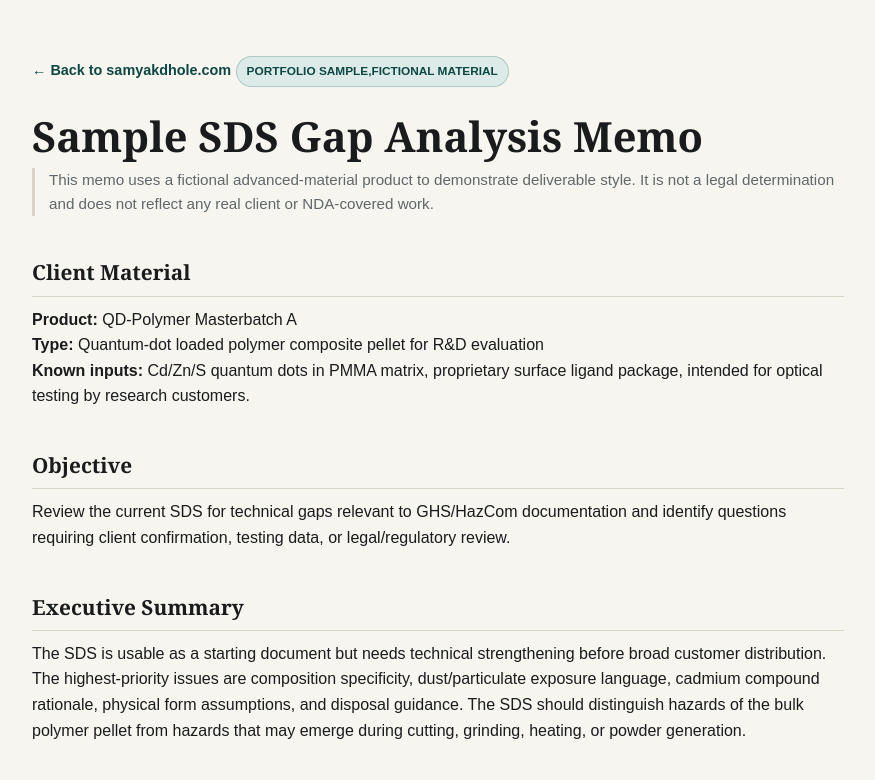
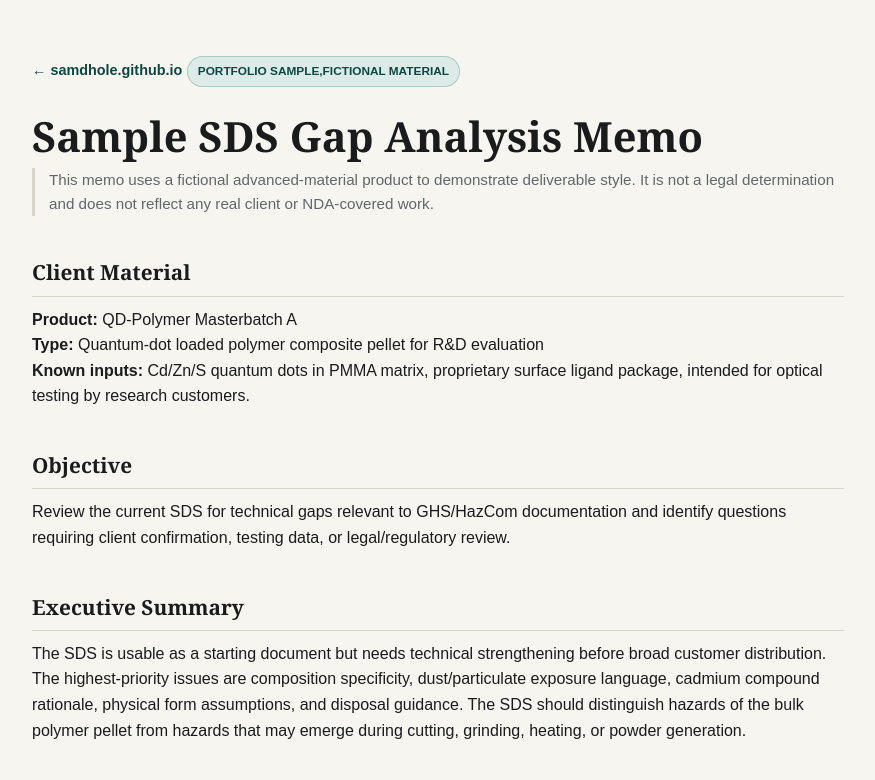
Before and after one commit to samdhole/samdhole.github.io, a plain HTML site: page assets/samyak-dhole-sample-sds-memo.html in a window 1280 px wide. Shown: the top 780 px of the page, without its empty margins (202-1077 px from the left). Drawn offline with Linux system fonts and the light colour scheme.

Commit message:
Fix SDS memo back link domain name

```diff
--- a/assets/samyak-dhole-sample-sds-memo.html
+++ b/assets/samyak-dhole-sample-sds-memo.html
@@ -127,7 +127,7 @@
 </head>
 <body>
   <div class="wrap">
-    <a class="back" href="../index.html">← Back to samyakdhole.com</a>
+    <a class="back" href="../index.html">← samdhole.github.io</a>
     <span class="badge">Portfolio sample,fictional material</span>
     <h1>Sample SDS Gap Analysis Memo</h1>
     <p class="disclaimer">This memo uses a fictional advanced-material product to demonstrate deliverable style. It is not a legal determination and does not reflect any real client or NDA-covered work.</p>
```
